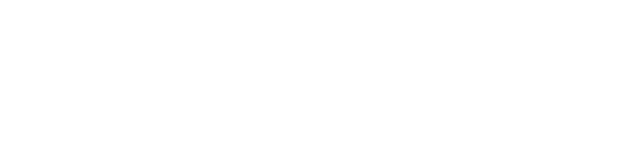
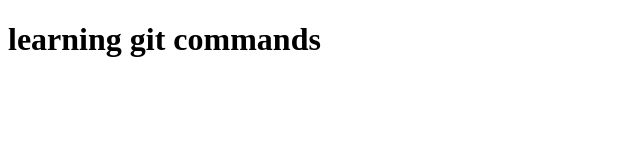
Before and after one commit to ni945/Another-one, a plain HTML site: page another floder/index.html in a window 1280 px wide. Shown: the whole page, without its empty margins (0-640 px from the left). Drawn offline with Linux system fonts and the light colour scheme.

Commit message:
Added new header

```diff
--- a/another floder/index.html
+++ b/another floder/index.html
@@ -6,6 +6,6 @@
     <title>Document</title>
 </head>
 <body>
-
+    <h1> learning git commands</h1>
 </body>
 </html>
```
